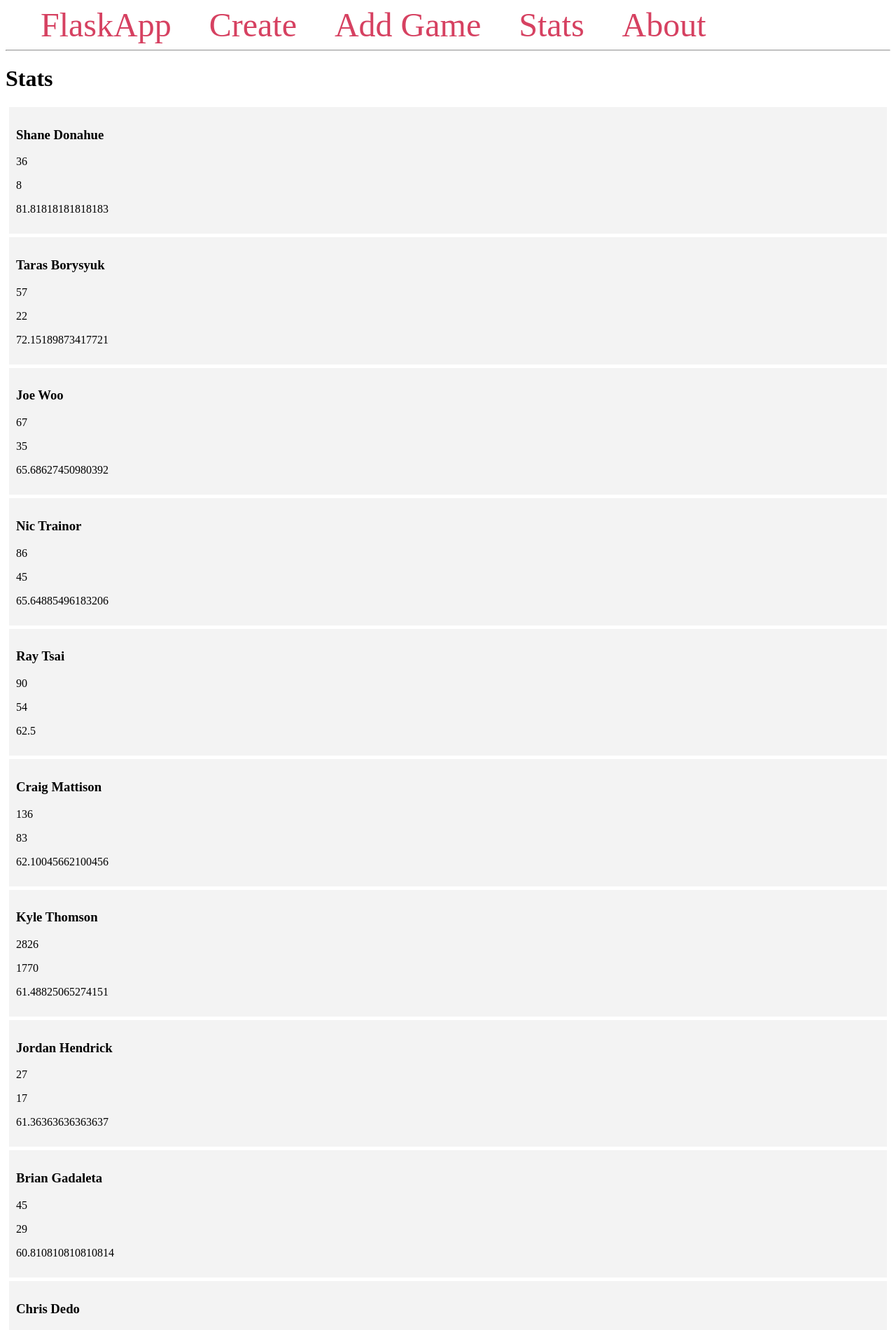
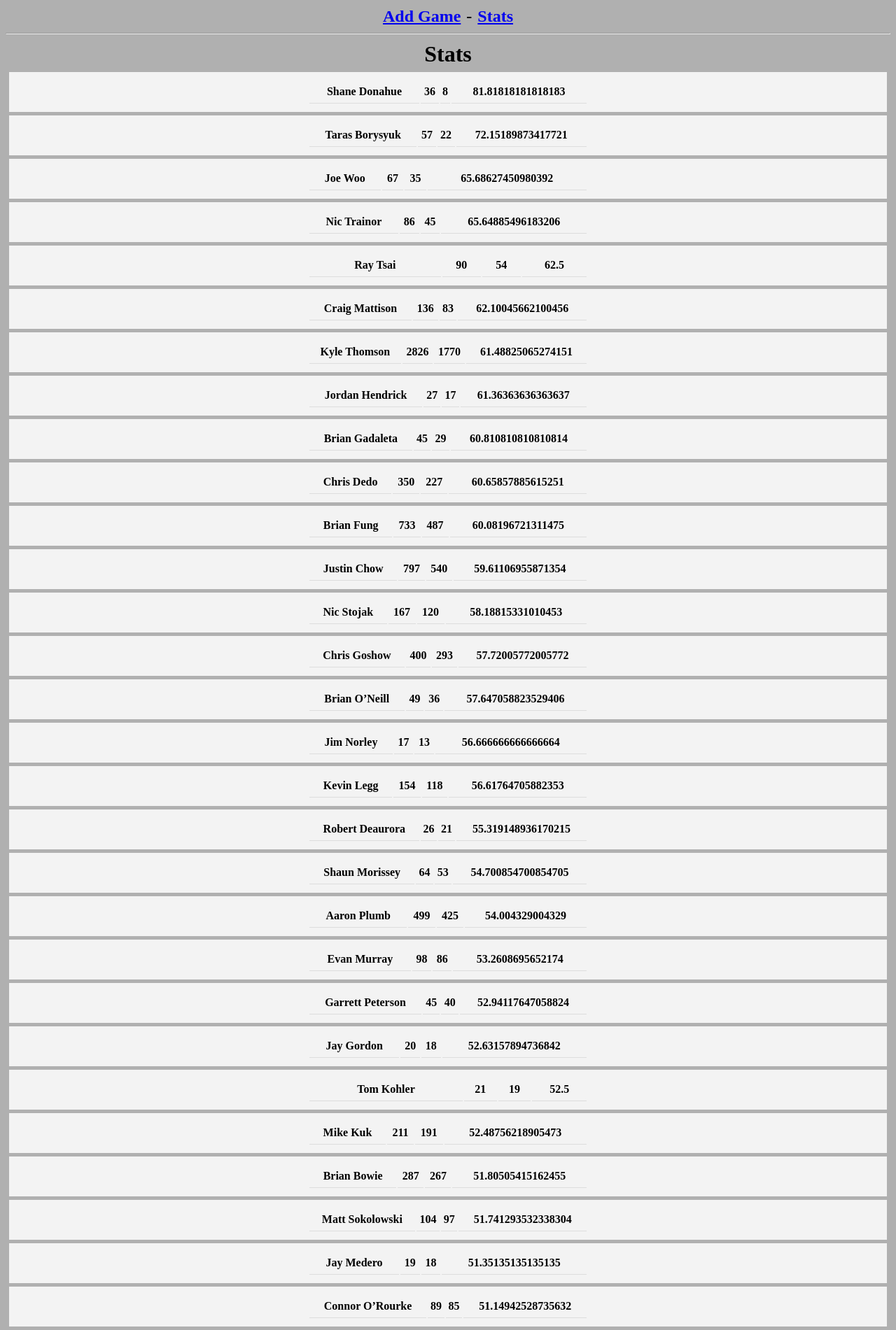
Before and after one commit to idynkydnk/stats, a Flask app: page /stats/ in a window 1280 px wide. Shown: the top 1901 px of the page at 70% size. Run offline with Flask 2, Linux system fonts and the light colour scheme; data comes from the database, SQL or seed files in the repository; lists and menus that the app fills with data are empty.

Commit message:
centered stats and added css

```diff
--- /dev/null
+++ b/static/css/main.css
@@ -0,0 +1,74 @@
+body {
+  padding-top: 0px;
+  padding-bottom: 40px;
+  background-color: #B0B0B0;
+}
+
+h1 {
+  max-width: 330px;
+  padding: 2px;
+  margin: 0 auto;
+  text-align: center;
+}
+
+.message {
+    padding: 10px;
+    margin: 5px;
+    background-color: #f3f3f3
+}
+
+nav a {
+  max-width: 330px;
+  padding: 2px;
+  margin: 0 auto;
+  text-align: center;
+}
+
+.alert {
+    padding: 20px;
+    margin: 5px;
+    color: #970020;
+    background-color: #ffd5de;
+}
+
+table {
+  max-width: 400px;
+  width: 100%;
+  margin: 0 auto;
+}
+
+th, td {
+  border-bottom: 1px solid #ddd;
+  height: 30px;
+}
+
+body {
+  padding-top: 0px;
+  padding-bottom: 40px;
+  background-color: #B0B0B0;
+}
+
+p {
+  font-size: 16px;
+}
+
+.stats {
+  max-width: 330px;
+  margin: 0 auto;
+}
+
+
+h1 {
+  max-width: 330px;
+  padding: 2px;
+  margin: 0 auto;
+  text-align: center;
+}
+
+h2 {
+  max-width: 100%;
+  padding: 1px;
+  margin: 0 auto;
+  text-align: center;
+  font-size: 15px;
+}
--- a/templates/base.html
+++ b/templates/base.html
@@ -3,35 +3,14 @@
 <head>
     <meta charset="UTF-8">
     <title>{% block title %} {% endblock %} - FlaskApp</title>
+    <link rel="stylesheet" href="{{ url_for('static', filename='css/main.css') }}">
     <style>
-        .message {
-            padding: 10px;
-            margin: 5px;
-            background-color: #f3f3f3
-        }
-        nav a {
-            color: #d64161;
-            font-size: 3em;
-            margin-left: 50px;
-            text-decoration: none;
-        }
-
-        .alert {
-            padding: 20px;
-            margin: 5px;
-            color: #970020;
-            background-color: #ffd5de;
-        }
 
     </style>
 </head>
 <body>
     <nav>
-        <a href="{{ url_for('index') }}">FlaskApp</a>
-        <a href="{{ url_for('create') }}">Create</a>
-        <a href="{{ url_for('add_game') }}">Add Game</a>
-        <a href="{{ url_for('stats') }}">Stats</a>
-        <a href="#">About</a>
+        <h1><a href="{{ url_for('add_game') }}">Add Game</a> - <a href="{{ url_for('stats') }}">Stats</a></h1>
     </nav>
     <hr>
     <div class="content">
--- a/templates/stats.html
+++ b/templates/stats.html
@@ -4,10 +4,16 @@
     <h1>{% block title %} Stats {% endblock %}</h1>
     {% for player in stats %}
         <div class='message'>
-            <h3>{{ player[1] }}</h3>
-            <p>{{ player[2] }}</p>
-            <p>{{ player[3] }}</p>
-            <p>{{ player[4] }}</p>
+        	<table>
+        		<tbody>
+        			<tr>
+            			<th>{{ player[1] }}</th>
+            			<th>{{ player[2] }}</th>
+            			<th>{{ player[3] }}</th>
+            			<th>{{ player[4] }}</th>
+            		</tr>
+            	</tbody>
+            </table>
         </div>
     {% endfor %}
 {% endblock %}
```
